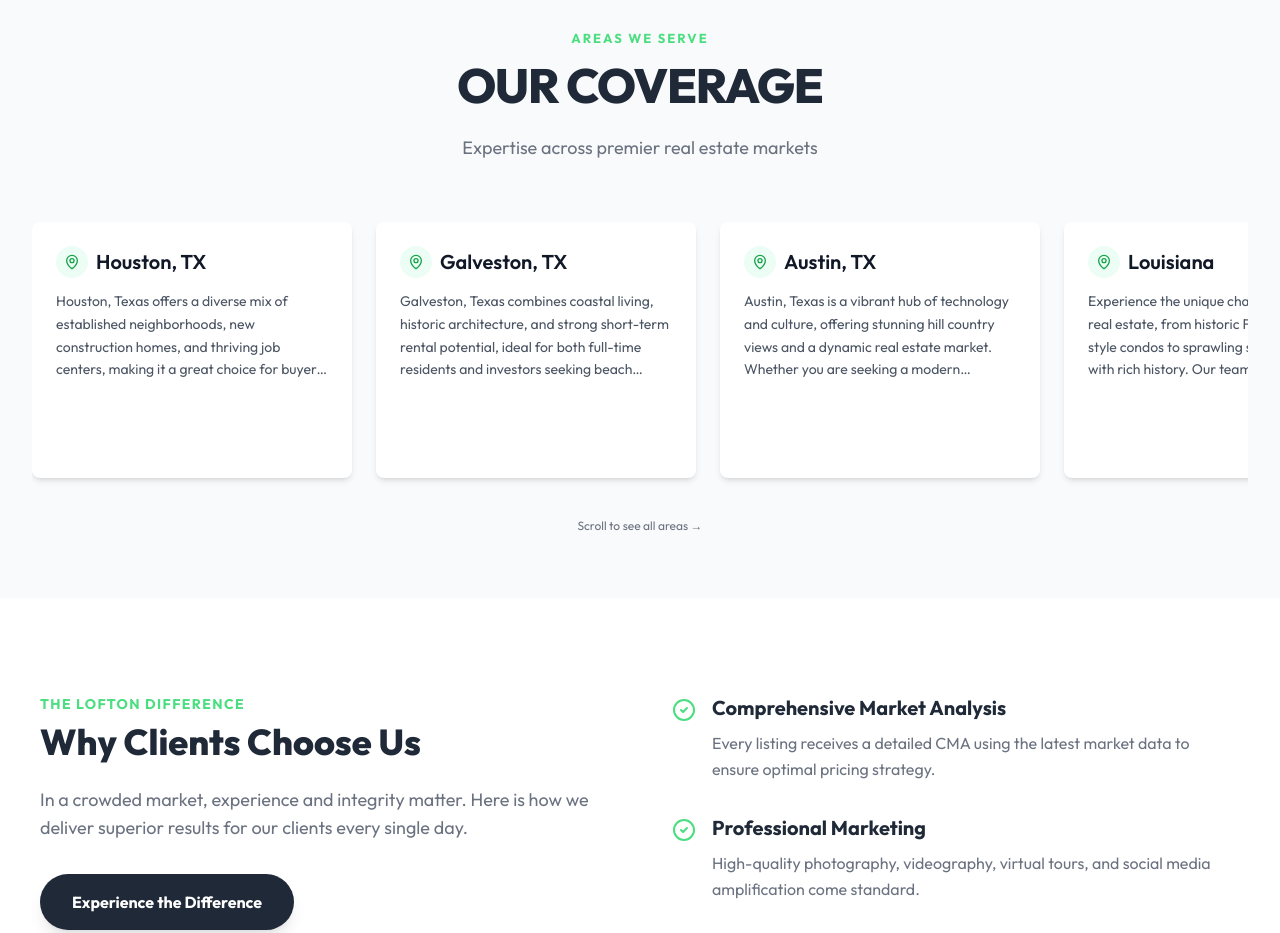
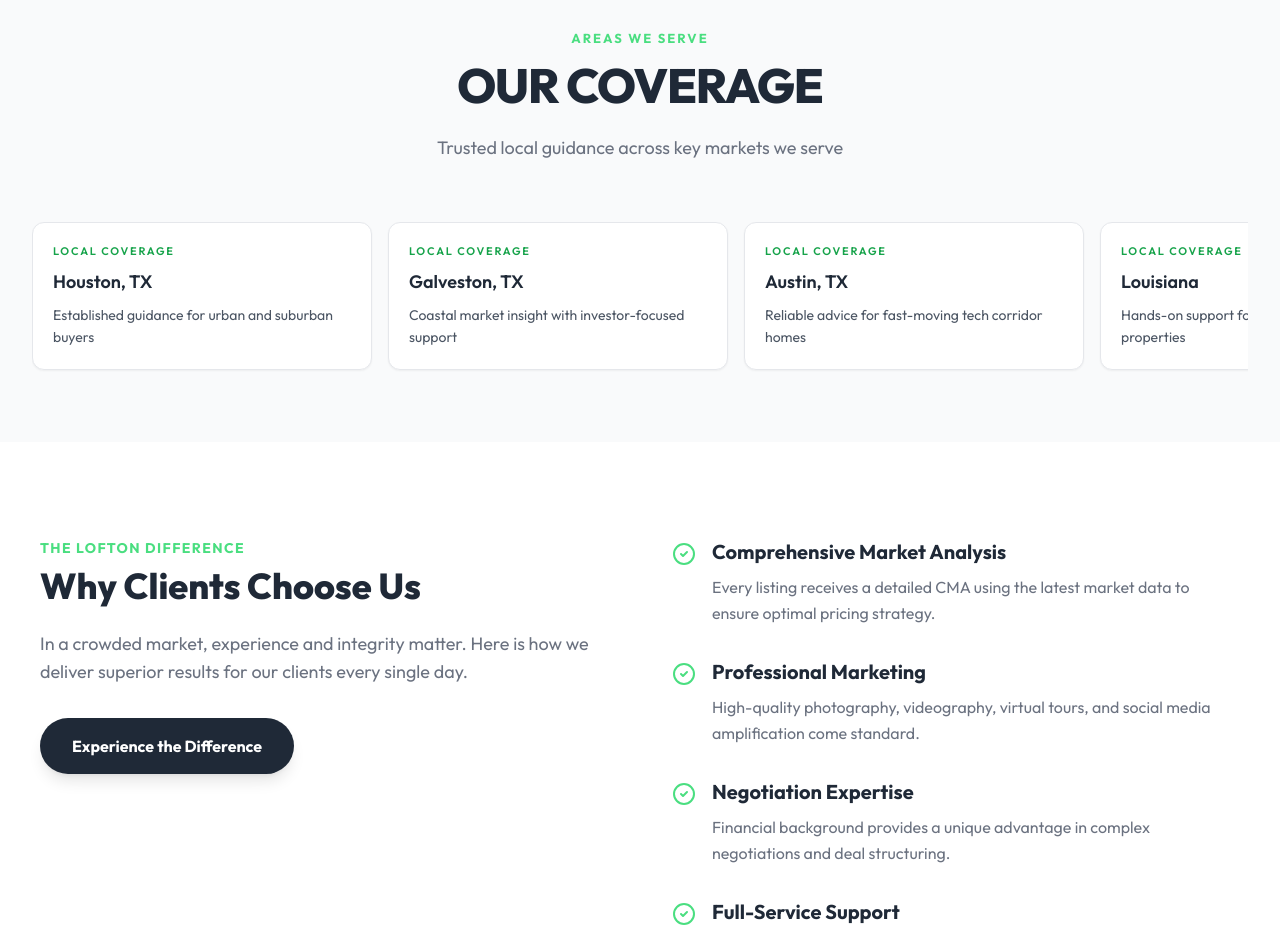
Before and after one commit to alibuildswebsites-ux/lofton, a React (Vite) app: page /about-us in a window 1280 px wide. Shown: the part 2840-3773 px from the top of the page. Built offline with nearby package versions, Linux system fonts and the light colour scheme; no server answers; the database is empty.

Commit message:
refactor(locations): replace cards with trust badge row

```diff
--- a/components/LocationsSection.tsx
+++ b/components/LocationsSection.tsx
@@ -1,16 +1,24 @@
-import React, { useEffect, useRef } from 'react';
+import React, { useRef } from 'react';
 import { LOCATIONS } from '../data';
 import { useGSAP } from '@gsap/react';
 import gsap from 'gsap';
 import { ScrollTrigger } from 'gsap/ScrollTrigger';
 import { SectionHeader } from './common/SectionHeader';
-import { LocationCard } from './common/LocationCard';
 
 gsap.registerPlugin(ScrollTrigger);
 
 export const LocationsSection = () => {
   const sectionRef = useRef<HTMLDivElement>(null);
-  const gridRef = useRef<HTMLDivElement>(null);
+  const rowRef = useRef<HTMLUListElement>(null);
+
+  const trustProofByLocation: Record<string, string> = {
+    '1': 'Established guidance for urban and suburban buyers',
+    '2': 'Coastal market insight with investor-focused support',
+    '3': 'Reliable advice for fast-moving tech corridor homes',
+    '4': 'Hands-on support for distinctive Southern properties',
+    '5': 'Practical strategies for value-driven Gulf Coast moves',
+    '6': 'Confident execution across high-demand Sunshine markets'
+  };
 
   // Animate cards on scroll
   useGSAP(() => {
@@ -18,45 +26,41 @@ export const LocationsSection = () => {
     let mm = gsap.matchMedia();
 
     mm.add({
-      desktop: "(min-width: 768px) and (prefers-reduced-motion: no-preference)",
-      tablet: "(min-width: 640px) and (max-width: 767px) and (prefers-reduced-motion: no-preference)",
-      mobile: "(max-width: 639px) and (prefers-reduced-motion: no-preference)",
+      motion: "(prefers-reduced-motion: no-preference)",
       reduce: "(prefers-reduced-motion: reduce)"
     }, (context) => {
-      let { desktop, tablet, mobile, reduce } = context.conditions as any;
+      let { reduce } = context.conditions as any;
 
       // If user prefers reduced motion, show cards instantly without animation
       if (reduce) {
-        const cards = gsap.utils.toArray('.location-card') as HTMLElement[];
-        cards.forEach(card => {
-          card.style.opacity = '1';
-          card.style.transform = 'translateY(0)';
+        const badges = gsap.utils.toArray('.coverage-badge') as HTMLElement[];
+        badges.forEach((badge) => {
+          badge.style.opacity = '1';
+          badge.style.transform = 'translateY(0)';
         });
         return;
       }
 
-      // For all other cases, animate cards on scroll
-      const cards = gsap.utils.toArray('.location-card') as HTMLElement[];
+      const badges = gsap.utils.toArray('.coverage-badge') as HTMLElement[];
 
-      cards.forEach((card: HTMLElement, index: number) => {
+      badges.forEach((badge: HTMLElement, index: number) => {
         gsap.fromTo(
-          card,
+          badge,
           {
             opacity: 0,
-            y: 60, // Start 60px lower
+            y: 30,
           },
           {
             opacity: 1,
             y: 0,
             duration: 0.6,
             ease: "power2.out",
-            delay: index * 0.12, // 0.12s stagger
+            delay: index * 0.1,
             scrollTrigger: {
-              trigger: card,
-              start: "top 85%", // Trigger when card is 85% in view
-              end: "top 50%",
+              trigger: badge,
+              start: "top 88%",
               toggleActions: "play none none none",
-              once: true, // Only play animation once
+              once: true,
               invalidateOnRefresh: true,
             }
           }
@@ -73,38 +77,31 @@ export const LocationsSection = () => {
       className="py-16 bg-gray-50"
     >
       <div className="max-w-7xl mx-auto px-4 sm:px-6 lg:px-8">
-        {/* Section Header */}
         <SectionHeader
           title="OUR COVERAGE"
           subtitle="Areas We Serve"
-          description="Expertise across premier real estate markets"
+          description="Trusted local guidance across key markets we serve"
         />
 
-        {/* Mobile Grid (1 column) */}
-        <div
-          ref={gridRef}
-          className="
-            mt-12
-            grid grid-cols-1 gap-6
-            md:grid-cols-2 lg:flex lg:overflow-x-auto lg:gap-6 lg:pb-4
-          "
-        >
+        <ul ref={rowRef} className="mt-10 flex gap-4 overflow-x-auto pb-2 no-scrollbar">
           {LOCATIONS.map((location) => (
-            <div
+            <li
               key={location.id}
-              className="location-card"
+              className="
+                coverage-badge min-w-[260px] sm:min-w-[300px] lg:min-w-[340px]
+                rounded-xl border border-gray-200 bg-white px-5 py-5
+                shadow-sm transition-all duration-300 ease-out
+                hover:-translate-y-1 hover:shadow-md
+                will-change-transform
+              "
+              style={{ willChange: 'transform, opacity' }}
             >
-              <LocationCard location={location} />
-            </div>
+              <p className="text-[11px] font-semibold uppercase tracking-[0.16em] text-brand-dark">Local Coverage</p>
+              <h3 className="mt-2 text-lg font-semibold text-charcoal">{location.name}</h3>
+              <p className="mt-2 text-sm leading-relaxed text-gray-600">{trustProofByLocation[location.id] || location.description}</p>
+            </li>
           ))}
-        </div>
-
-        {/* Scroll hint for desktop (optional) */}
-        <div className="mt-6 hidden lg:flex justify-center">
-          <p className="text-xs text-gray-500">
-            Scroll to see all areas →
-          </p>
-        </div>
+        </ul>
       </div>
     </section>
   );
```
